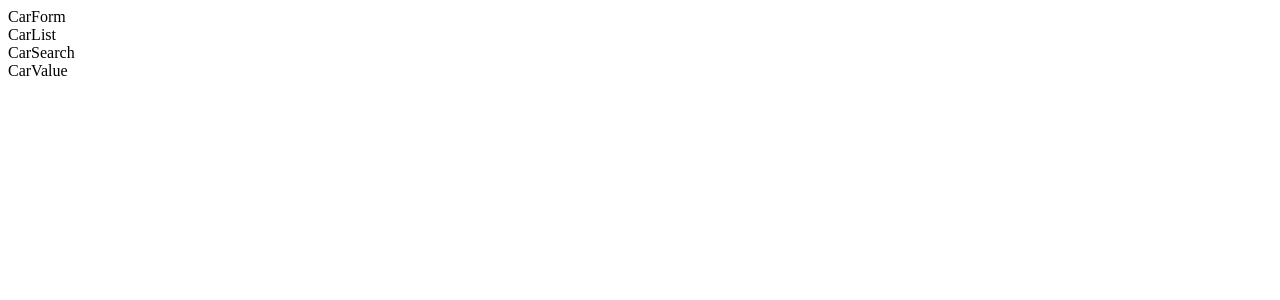
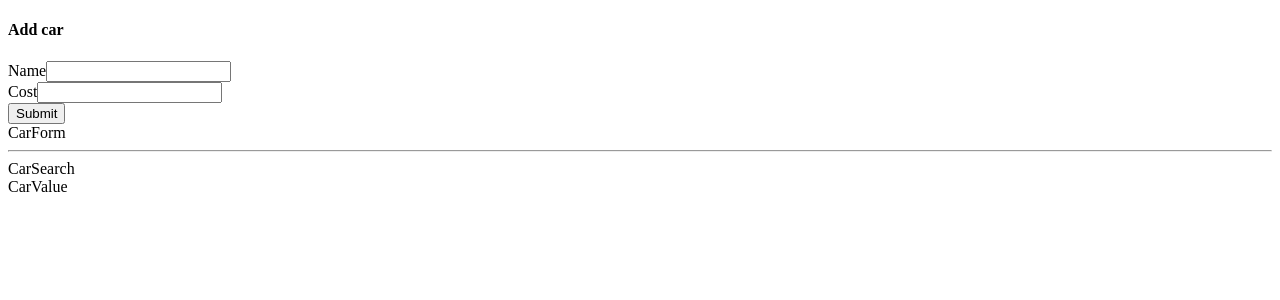
Before and after one commit to rashidpbi/cars, a React (Create React App) app: page / in a window 1280 px wide. Shown: the top 300 px of the page. Built offline with nearby package versions, Linux system fonts and the light colour scheme.

Commit message:
basic car list component

```diff
--- a/src/components/CarForm.js
+++ b/src/components/CarForm.js
@@ -1,8 +1,56 @@
+import {useDispatch,useSelector} from 'react-redux'
+import { changeName,changeCost,addCar } from '../store'
 import React from 'react'
 
 function CarForm() {
+  const dispatch = useDispatch();
+  const {name,cost} = useSelector((state)=>{
+    return{
+      name:state.form.name,
+      cost:state.form.cost,
+    }
+  })
+  const handleNameChange = (e)=>{
+    dispatch(changeName(e.target.value))
+  }
+  const handleCostChange = (e)=>{
+    const carCost = parseInt(e.target.value)||0
+    dispatch(changeCost(carCost))
+  }
+
+  const handleSubmit = (e)=>{
+    e.preventDefault()
+    dispatch(addCar({name,cost}))
+
+  }
   return (
-    <div>
+    <div className='car-form panel'>
+      <h4 className='subtitle is-3'>Add car</h4>
+      <form onSubmit={handleSubmit}>
+        <div className='field-group'>
+          <div>
+            <label className='label'>Name</label>
+            <input
+             className='input is-expanded'
+             value={name}
+             onChange={handleNameChange}
+             />
+          </div>
+          <div>
+            <label className='label'>Cost</label>
+            <input
+             className='input is-expanded'
+             value={cost||''}
+             onChange={handleCostChange}
+             type='number'
+             />
+          </div>
+
+        </div>
+        <div className='field'>
+          <button className='button is-link'>Submit</button>
+        </div>
+      </form>
       CarForm
     </div>
   )
--- a/src/components/CarList.js
+++ b/src/components/CarList.js
@@ -1,9 +1,35 @@
-import React from 'react'
+import React, { useCallback } from 'react'
+import { useSelector, useDispatch } from 'react-redux'
+import { removeCar } from '../store';
+function CarList() {
+  const dispatch = useDispatch();
+  const cars = useSelector((state)=>{
+    return state.cars.data
+  })
 
-function CarList() {
+  const handleCarDelete =(car)=>{
+    dispatch(removeCar(car.id))
+  }
+
+  const renderedCars = cars.map((car)=>{
+    return(
+      <div key={car.id} className='panel'>
+        <p>
+          {car.name} - ${car.cost}
+        </p>
+        <button className='button is-danger'
+        onClick={()=>handleCarDelete(car)}>
+          Delete
+        </button>
+      </div>
+    )
+  })
+
+  console.log(cars)
   return (
-    <div>
-      CarList
+    <div className='car-list'>
+     { renderedCars}
+     <hr/>
     </div>
   )
 }
--- a/src/store/slices/carsSlice.js
+++ b/src/store/slices/carsSlice.js
@@ -4,7 +4,7 @@ const carsSlice = createSlice({
     name:'cars',
     initialState:{
         searchTerm:'',
-        cars:[]
+        data:[]
     },
     reducers:{
         changeSearchTerm(state,action){
@@ -12,17 +12,17 @@ const carsSlice = createSlice({
         },
         addCar(state,action){
 
-            state.cars.push({
+            state.data.push({
                 name:action.payload.name,
                 cost:action.payload.cost,
                 id: nanoid()
             })
         },
         removeCar(state,action){
-            const  updated = state.cars.filter((car)=>{
+            const  updated = state.data.filter((car)=>{
                 return car.id !== action.payload
             })
-            state.cars = updated;
+            state.data = updated;
         }
     }
 })
--- /dev/null
+++ b/styles.css
@@ -0,0 +1,79 @@
+.car-form {
+  margin-top: 15px;
+  padding: 15px;
+}
+.car-form .field-group {
+  display: flex;
+  margin-bottom: 0px;
+}
+.car-form form {
+  display: flex;
+  justify-content: space-between;
+}
+.car-form .field {
+  display: flex;
+  align-items: center;
+  margin-bottom: 0px;
+  margin-right: 10px;
+}
+.car-form .field label.label {
+  margin-bottom: 0px;
+  width: 70px;
+}
+.car-form input {
+  width: 100%;
+}
+.car-form h4.subtitle.is-3 {
+  margin-bottom: 0.75rem;
+}
+
+.car-list .panel.bold {
+  font-weight: 600;
+}
+
+.car-list .panel {
+  padding: 10px;
+  display: flex;
+  flex-direction: row;
+  justify-content: space-between;
+  align-items: center;
+}
+
+.car-list p {
+  font-size: 1.5rem;
+}
+
+.car-list .note {
+  font-style: italic;
+  display: block;
+  margin: 40px 20px;
+}
+
+.car-value {
+  font-size: 2rem;
+  text-align: right;
+}
+
+hr {
+  margin: 1rem 0;
+}
+
+.list-header {
+  display: flex;
+  flex-direction: row;
+  justify-content: space-between;
+  align-items: center;
+}
+
+.list-header h3.title {
+  margin-bottom: 0px;
+}
+
+.list-header .search {
+  display: flex;
+  align-items: center;
+}
+.list-header .search .label {
+  margin-bottom: 0px;
+  margin-right: 10px;
+}
```
